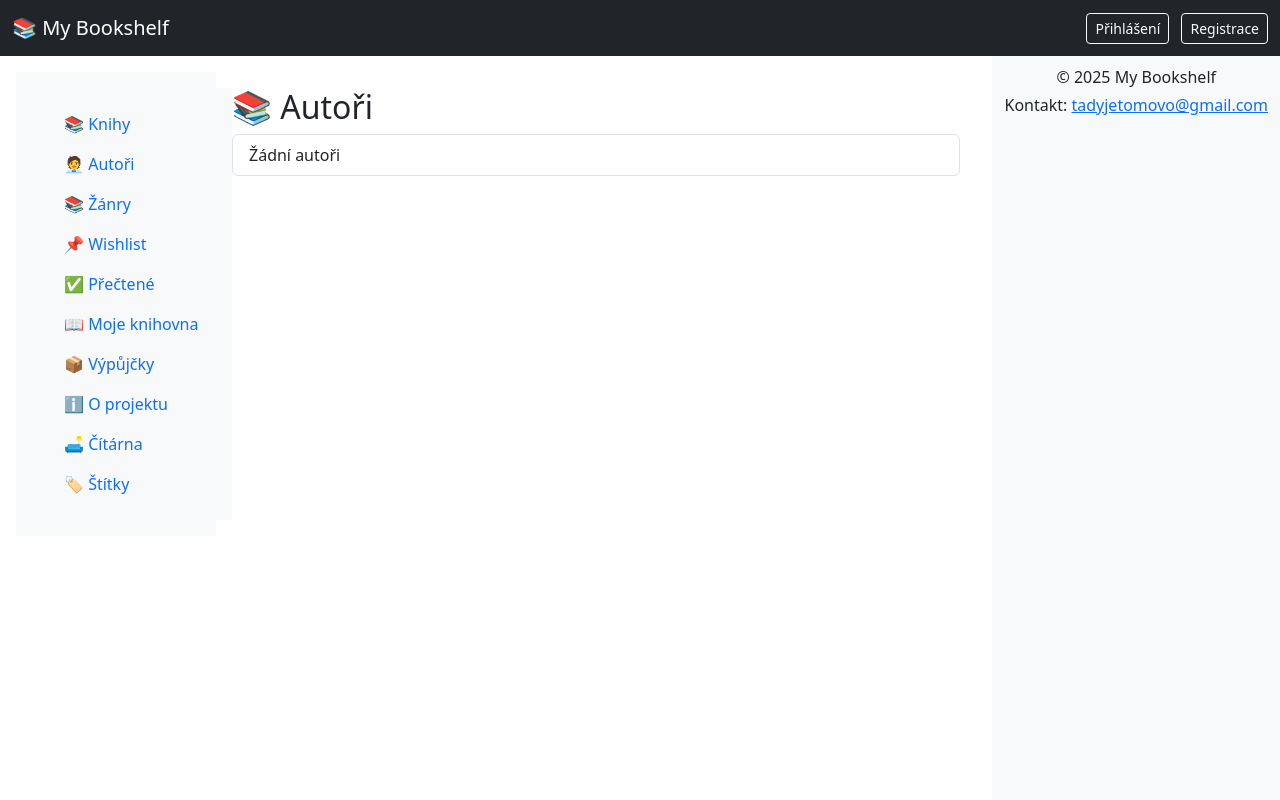
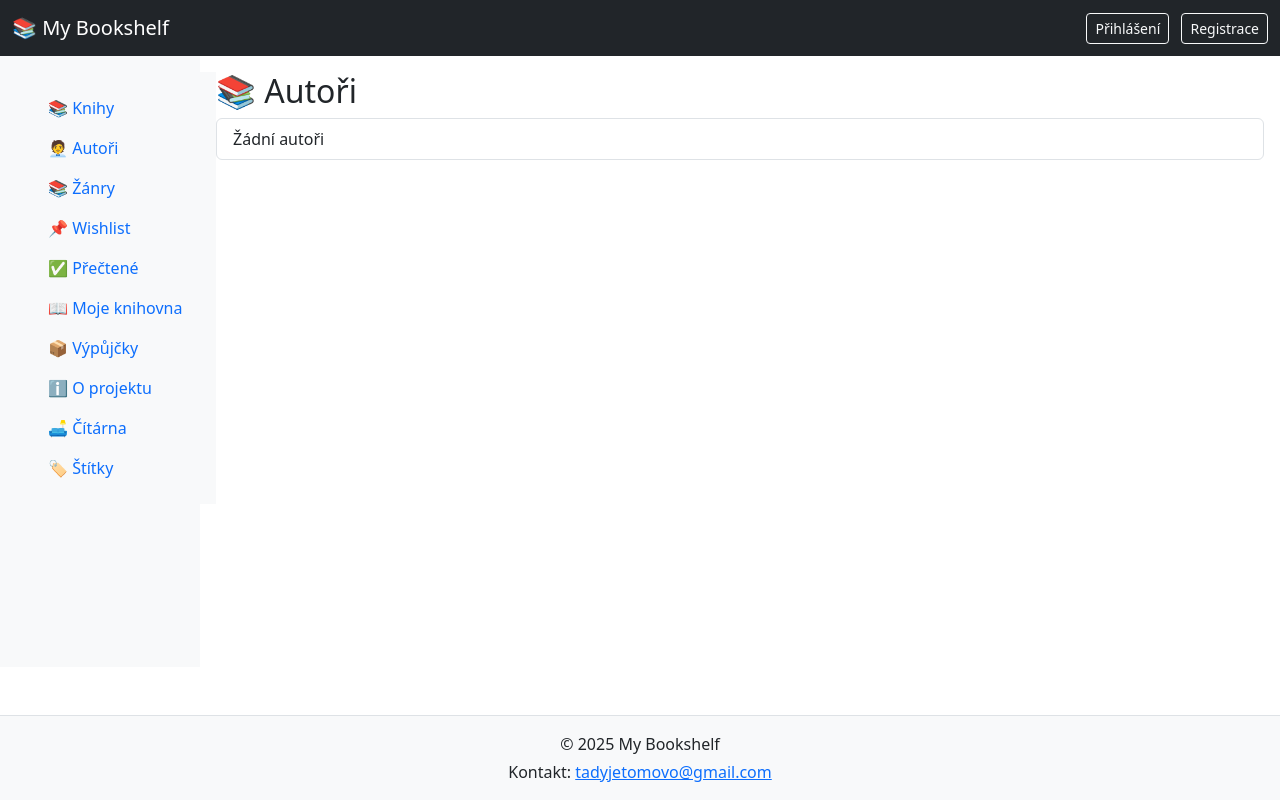
Before and after one commit to TommyPohl/ProjectFinal, a Django app: page /autori/ in a window 1280 px wide. Run offline with Django 5.2, Linux system fonts and the light colour scheme; data that the repository does not hold is empty.

Commit message:
doladění responzivity, footer

```diff
--- a/Final/Bookshelf/templates/base.html
+++ b/Final/Bookshelf/templates/base.html
@@ -4,35 +4,78 @@
     <meta charset="UTF-8">
     <title>{% block title %}My Bookshelf{% endblock %}</title>
     <meta name="viewport" content="width=device-width, initial-scale=1">
+
+    <!-- Bootstrap CSS -->
     <link href="https://cdn.jsdelivr.net/npm/bootstrap@5.3.0/dist/css/bootstrap.min.css" rel="stylesheet">
+
     <style>
+        html, body {
+            height: 100%;
+            margin: 0;
+        }
+
         body {
             display: flex;
-            min-height: 100vh;
+            flex-direction: column;
+            padding-top: 56px; /* výška topbaru */
         }
+
+        .topbar {
+            position: fixed;
+            top: 0;
+            width: 100%;
+            z-index: 1040;
+        }
+
+        .main-wrapper {
+            display: flex;
+            flex: 1;
+        }
+
         .sidebar {
             min-width: 200px;
             max-width: 200px;
             background-color: #f8f9fa;
             padding: 1rem;
         }
+
         .content {
             flex: 1;
             padding: 1rem;
         }
-        .topbar {
-            position: fixed;
-            width: 100%;
-            z-index: 1000;
+
+        footer {
+            background-color: #f8f9fa;
+            padding: 1rem;
+            border-top: 1px solid #dee2e6;
+            text-align: center;
         }
     </style>
+
     {% block extra_head %}{% endblock %}
 </head>
 <body>
+
+    <!-- Horní lišta -->
     {% include 'includes/header.html' %}
 
-    <div class="d-flex" style="margin-top: 56px;">
-        <div class="sidebar">
+    <!-- Tlačítko pro mobilní menu -->
+    <nav class="navbar navbar-light bg-light d-md-none">
+        <div class="container-fluid">
+            <button class="navbar-toggler" type="button" data-bs-toggle="collapse" data-bs-target="#mobileSidebar" aria-controls="mobileSidebar" aria-expanded="false" aria-label="Toggle navigation">
+                <span class="navbar-toggler-icon"></span> Menu
+            </button>
+        </div>
+    </nav>
+
+    <!-- Sbalitelné mobilní menu -->
+    <div class="collapse d-md-none bg-light p-3" id="mobileSidebar">
+        {% include 'includes/sidebar.html' %}
+    </div>
+
+    <!-- Desktop layout -->
+    <div class="main-wrapper">
+        <div class="sidebar d-none d-md-block">
             {% include 'includes/sidebar.html' %}
         </div>
         <div class="content">
@@ -40,6 +83,11 @@
         </div>
     </div>
 
+    <!-- Patička -->
     {% include 'includes/footer.html' %}
+
+    <!-- Bootstrap JS -->
+    <script src="https://cdn.jsdelivr.net/npm/bootstrap@5.3.0/dist/js/bootstrap.bundle.min.js"></script>
+
 </body>
 </html>
--- a/Final/Bookshelf/templates/includes/header.html
+++ b/Final/Bookshelf/templates/includes/header.html
@@ -15,5 +15,3 @@
         </div>
     </div>
 </nav>
-
-    <div class="content">
```
